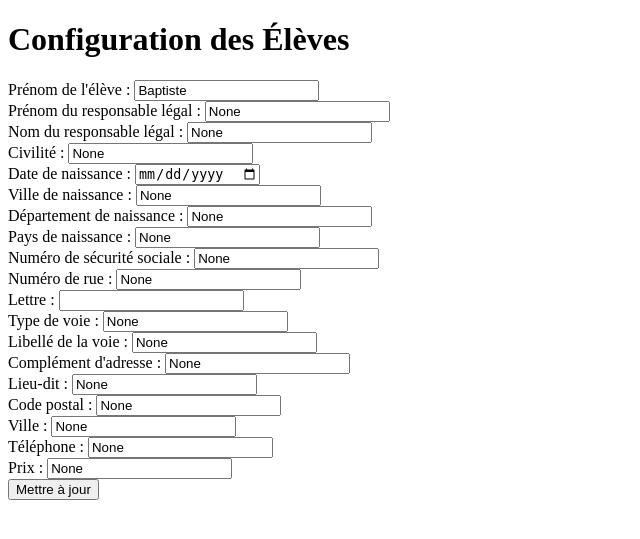
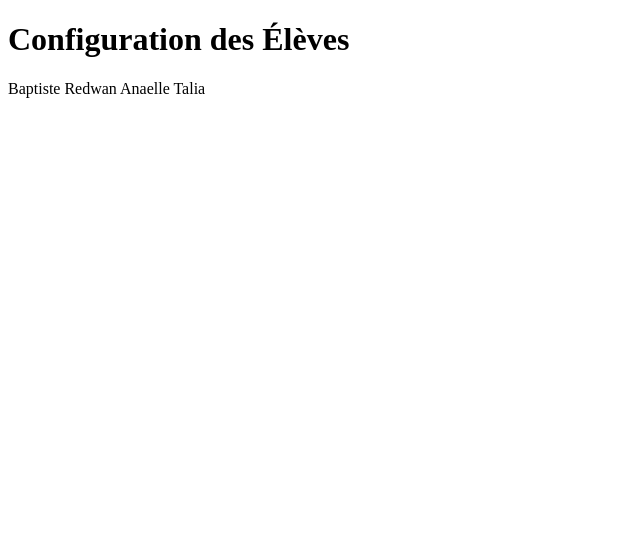
Before and after one commit to victger/cesu, a Flask app: template templates/eleves.html in a window 1280 px wide. Shown: the top 539 px of the page, without its empty margins (0-640 px from the left). Run offline with Flask 3, Linux system fonts and the light colour scheme; the template is opened without the code that fills it: values that come from a table or form of the project are taken from there, others are empty; data comes from the database, SQL or seed files in the repository; both versions use the stored data as it was after the commit; parts of the project's set-up code (start-up, migrations or seed data) failed here and were passed over.

Commit message:
Refactor Eleve model and update templates to simplify student data display; remove unused form fields

```diff
--- a/flask_app.py
+++ b/flask_app.py
@@ -67,8 +67,8 @@
 @app.route('/eleves', methods=['GET'])
 def get_eleves():
     eleves_data = Eleve.query.all()
+
     print(eleves_data)
-
     return render_template('eleves.html', eleves_data=eleves_data)
 
 if __name__ == '__main__':
--- a/models.py
+++ b/models.py
@@ -38,7 +38,7 @@
     prix = db.Column(db.Float, nullable=True)
 
     def __repr__(self):
-        return f"<Eleve {self.prenom_eleve} - {self.nom_responsable}>"
+        return f"<Eleve {self.prenom_eleve}>"
 
 class Emploi(db.Model):
     """Modèle pour représenter l'emploi de l'élève."""
--- a/templates/eleves.html
+++ b/templates/eleves.html
@@ -8,66 +8,9 @@
 <body>
     <div class="container">
         <h1>Configuration des Élèves</h1>
-        <form action="/update_eleve" method="POST">
-            <label for="prenom_eleve">Prénom de l'élève :</label>
-            <input type="text" id="prenom_eleve" name="prenom_eleve" value="{{ eleve.prenom_eleve }}"><br>
-
-            <label for="prenom_responsable">Prénom du responsable légal :</label>
-            <input type="text" id="prenom_responsable" name="prenom_responsable" value="{{ eleve.prenom_responsable }}"><br>
-
-            <label for="nom_responsable">Nom du responsable légal :</label>
-            <input type="text" id="nom_responsable" name="nom_responsable" value="{{ eleve.nom_responsable }}"><br>
-
-            <label for="civilite">Civilité :</label>
-            <input type="text" id="civilite" name="civilite" value="{{ eleve.civilite }}"><br>
-
-            <label for="date_naissance">Date de naissance :</label>
-            <input type="date" id="date_naissance" name="date_naissance" value="{{ eleve.date_naissance }}"><br>
-
-            <label for="ville_naissance">Ville de naissance :</label>
-            <input type="text" id="ville_naissance" name="ville_naissance" value="{{ eleve.ville_naissance }}"><br>
-
-            <label for="departement_naissance">Département de naissance :</label>
-            <input type="text" id="departement_naissance" name="departement_naissance" value="{{ eleve.departement_naissance }}"><br>
-
-            <label for="pays_naissance">Pays de naissance :</label>
-            <input type="text" id="pays_naissance" name="pays_naissance" value="{{ eleve.pays_naissance }}"><br>
-
-            <label for="numero_securite_sociale">Numéro de sécurité sociale :</label>
-            <input type="text" id="numero_securite_sociale" name="numero_securite_sociale" value="{{ eleve.numero_securite_sociale }}"><br>
-
-            <label for="numero_rue">Numéro de rue :</label>
-            <input type="text" id="numero_rue" name="numero_rue" value="{{ eleve.numero_rue }}"><br>
-
-            <label for="lettre">Lettre :</label>
-            <input type="text" id="lettre" name="lettre" value="{{ eleve.lettre }}"><br>
-
-            <label for="type_voie">Type de voie :</label>
-            <input type="text" id="type_voie" name="type_voie" value="{{ eleve.type_voie }}"><br>
-
-            <label for="libelle_voie">Libellé de la voie :</label>
-            <input type="text" id="libelle_voie" name="libelle_voie" value="{{ eleve.libelle_voie }}"><br>
-
-            <label for="complement_adresse">Complément d'adresse :</label>
-            <input type="text" id="complement_adresse" name="complement_adresse" value="{{ eleve.complement_adresse }}"><br>
-
-            <label for="lieu_dit">Lieu-dit :</label>
-            <input type="text" id="lieu_dit" name="lieu_dit" value="{{ eleve.lieu_dit }}"><br>
-
-            <label for="code_postal">Code postal :</label>
-            <input type="text" id="code_postal" name="code_postal" value="{{ eleve.code_postal }}"><br>
-
-            <label for="ville">Ville :</label>
-            <input type="text" id="ville" name="ville" value="{{ eleve.ville }}"><br>
-
-            <label for="telephone">Téléphone :</label>
-            <input type="text" id="telephone" name="telephone" value="{{ eleve.telephone }}"><br>
-
-            <label for="prix">Prix :</label>
-            <input type="text" id="prix" name="prix" value="{{ eleve.prix }}"><br>
-
-            <input type="submit" value="Mettre à jour">
-        </form>
+            {% for eleve in eleves_data %}
+                {{eleve.prenom_eleve}}
+            {% endfor %}
     </div>
 </body>
 </html>
--- a/utils/eleves.py
+++ b/utils/eleves.py
@@ -35,4 +35,6 @@
         )
         eleves_list.append(eleve)
 
+    print(eleves_list)
+
     return eleves_list
```
Also changed, not shown: instance/data.db.
